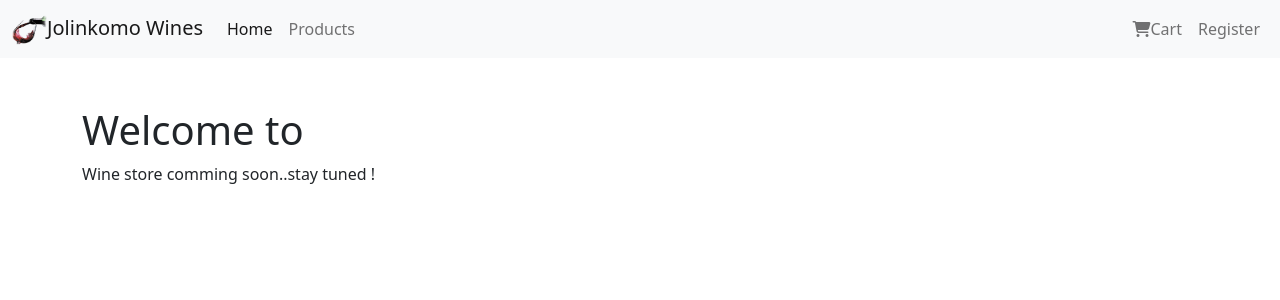
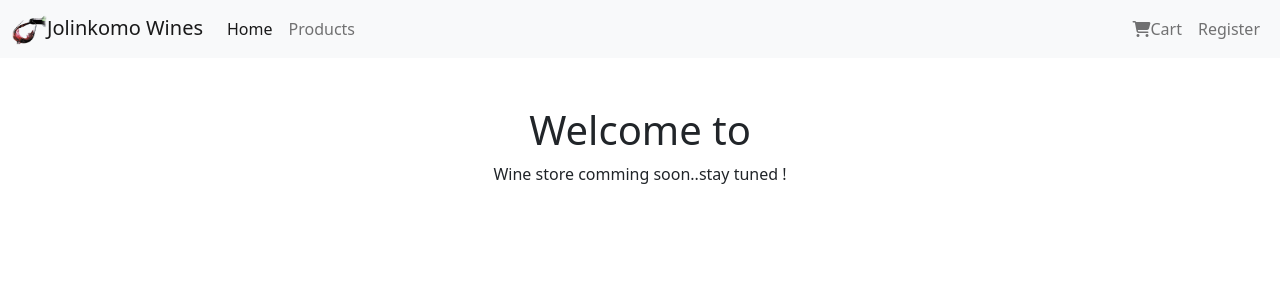
Before and after one commit to AsandahDevs/wine-store, an Angular app: page / in a window 1280 px wide. Shown: the top 300 px of the page. Built offline with nearby package versions, Linux system fonts and the light colour scheme.

Commit message:
Add styling for h1 and p elements for the homepage.

```diff
--- a/src/app/homepage/homepage.component.scss
+++ b/src/app/homepage/homepage.component.scss
@@ -0,0 +1,5 @@
+h1,p{
+    display: flex;
+    justify-content: center;
+
+}
```
